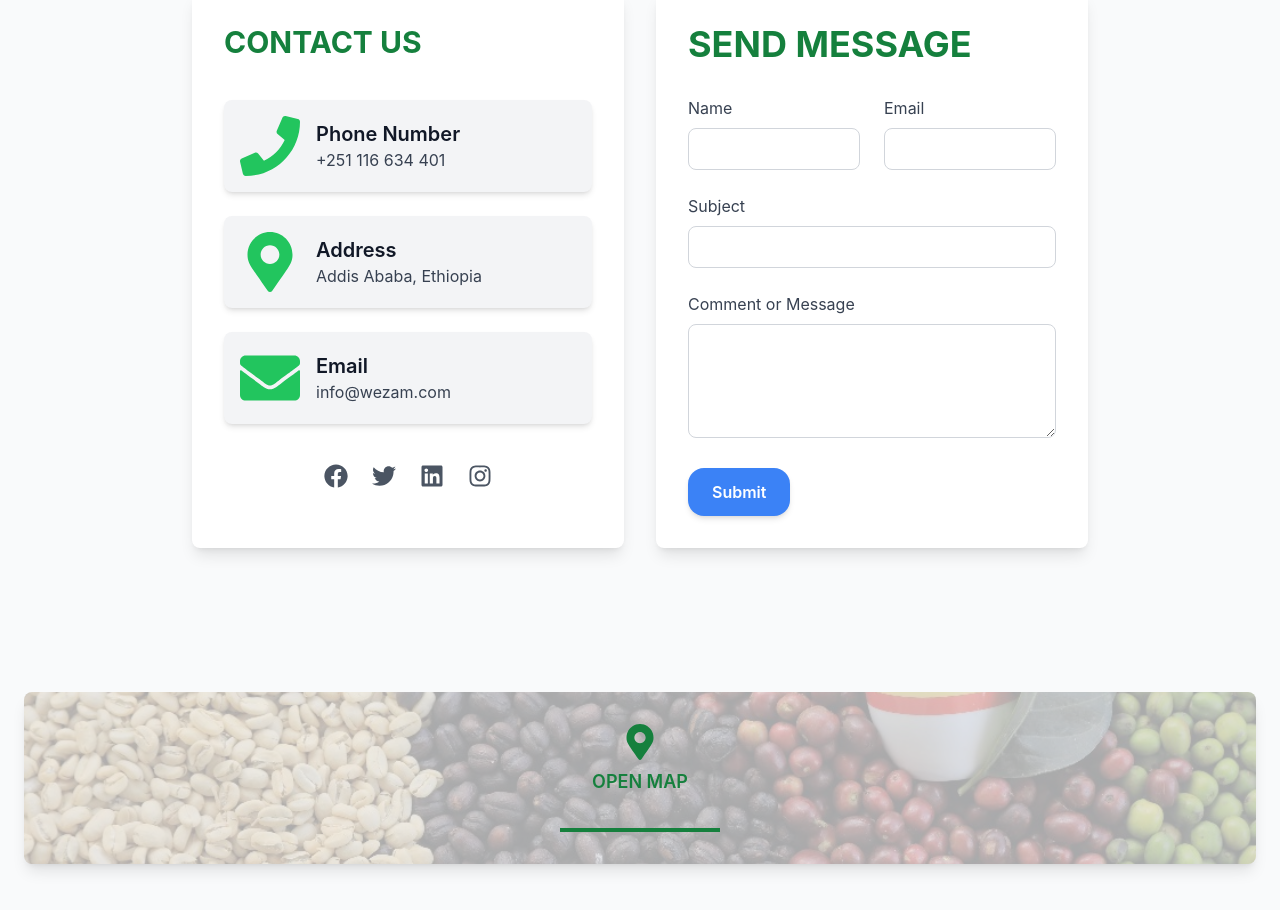
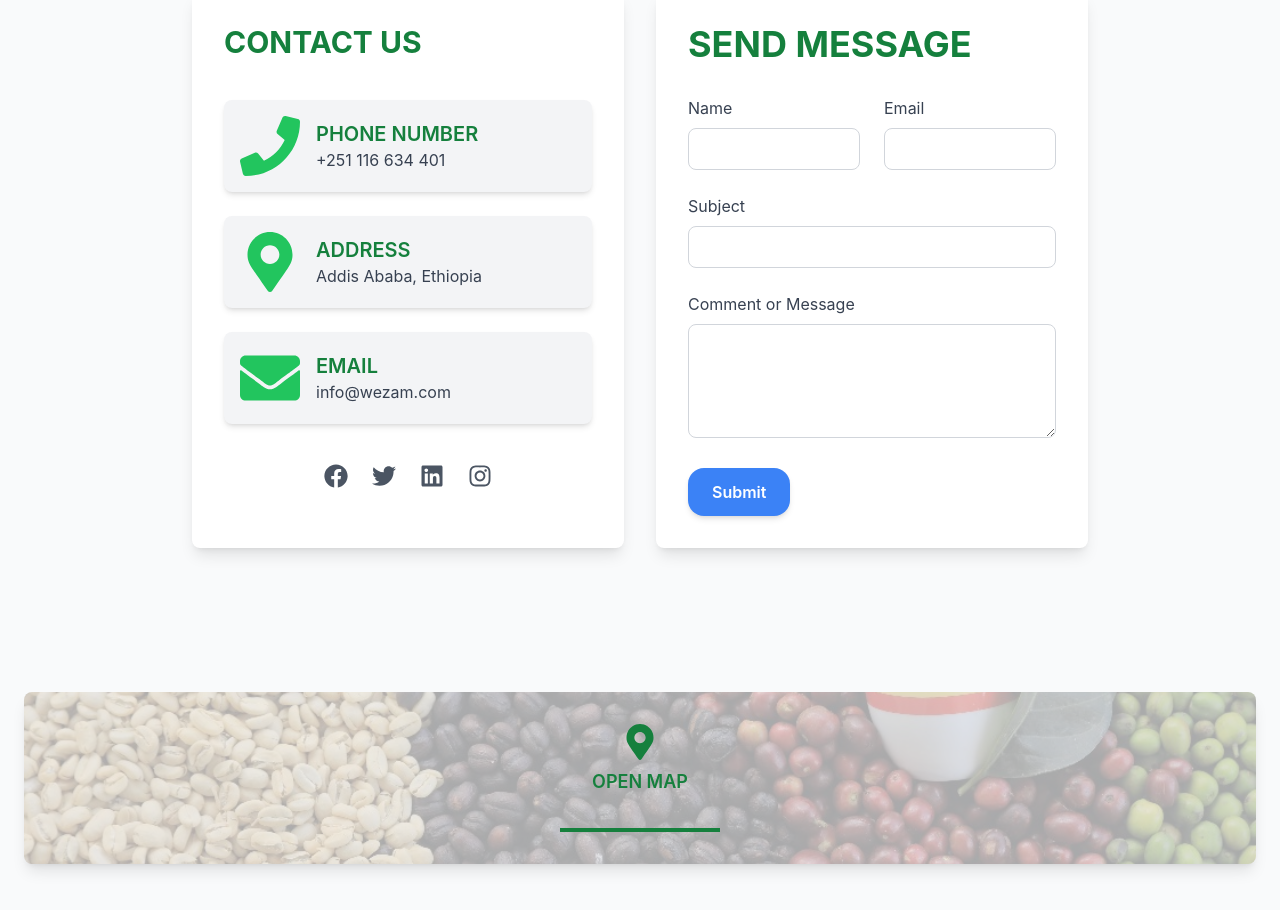
Before and after one commit to Mintesnot-Shigute/Wezam-Webzite, a React (Create React App) app: page / in a window 1280 px wide. Shown: the part 3080-3990 px from the top of the page. Built offline with nearby package versions, Linux system fonts and the light colour scheme; a web font is replaced by a local one.

Commit message:
Editing finalizing

```diff
--- a/package.json
+++ b/package.json
@@ -10,6 +10,7 @@
     "react": "^18.3.1",
     "react-dom": "^18.3.1",
     "react-icons": "^5.2.1",
+    "react-intersection-observer": "^9.13.0",
     "react-router-dom": "^6.25.1",
     "react-scripts": "5.0.1",
     "react-scroll": "^1.9.0",
--- a/src/Components/Pages/ContactUs.js
+++ b/src/Components/Pages/ContactUs.js
@@ -15,7 +15,7 @@ export function ContactUs() {
           <div className="bg-gray-100 p-4 rounded-lg shadow-md flex items-center gap-4">
             <FaPhone className="text-green-500 text-6xl" />
             <div>
-              <h3 className="text-xl font-semibold text-gray-900">Phone Number</h3>
+              <h3 className="text-xl font-semibold text-green-700 ">PHONE NUMBER</h3>
               <p className="text-gray-700">+251 116 634 401</p>
             </div>
           </div>
@@ -23,7 +23,7 @@ export function ContactUs() {
           <div className="bg-gray-100 p-4 rounded-lg shadow-md flex items-center gap-4">
             <FaMapMarkerAlt className="text-green-500 text-6xl" />
             <div>
-              <h3 className="text-xl font-semibold text-gray-900">Address</h3>
+              <h3 className="text-xl font-semibold text-green-700">ADDRESS</h3>
               <p className="text-gray-700">Addis Ababa, Ethiopia</p>
             </div>
           </div>
@@ -31,7 +31,7 @@ export function ContactUs() {
           <div className="bg-gray-100 p-4 rounded-lg shadow-md flex items-center gap-4">
             <FaEnvelope className="text-green-500 text-6xl" />
             <div>
-              <h3 className="text-xl font-semibold text-gray-900">Email</h3>
+              <h3 className="text-xl font-semibold text-green-700">EMAIL</h3>
               <p className="text-gray-700">info@wezam.com</p>
             </div>
           </div>
```
Also changed, not shown: 1 other file (tests, documents, lock files or other folders).
